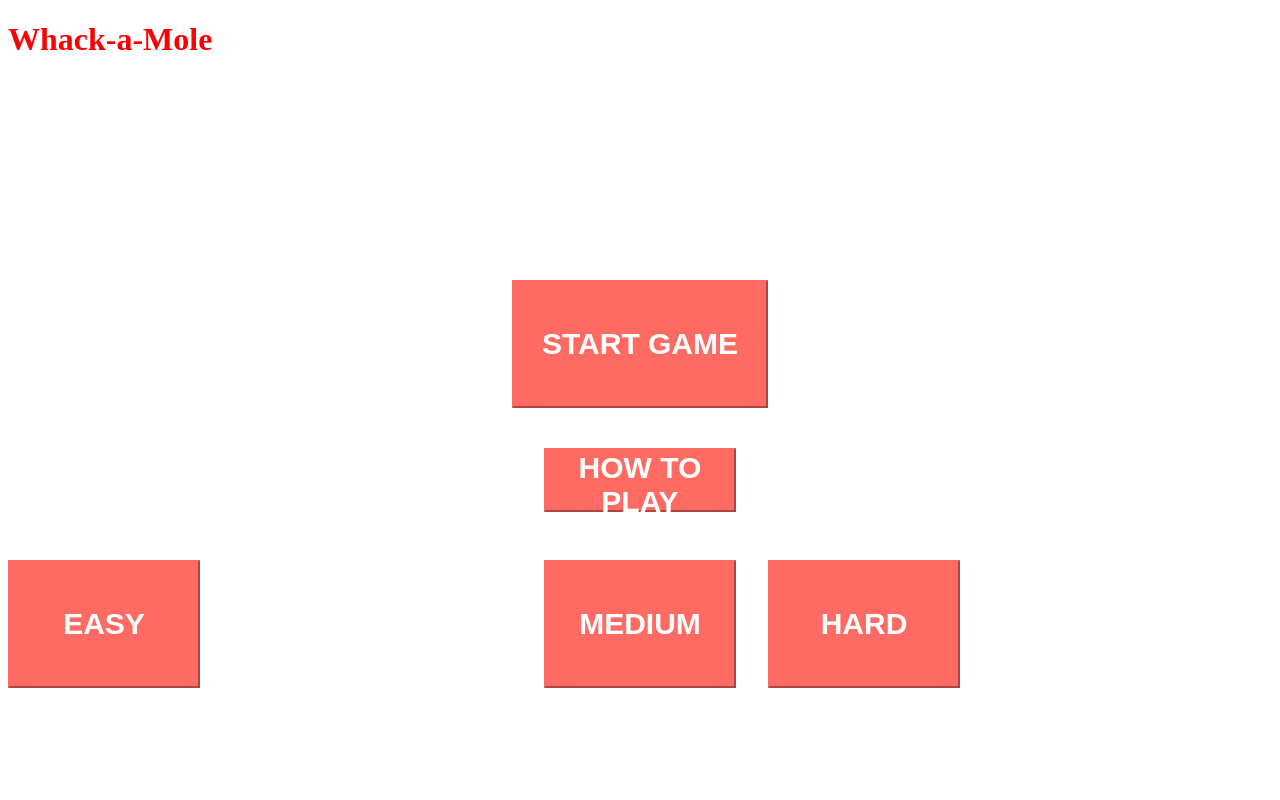
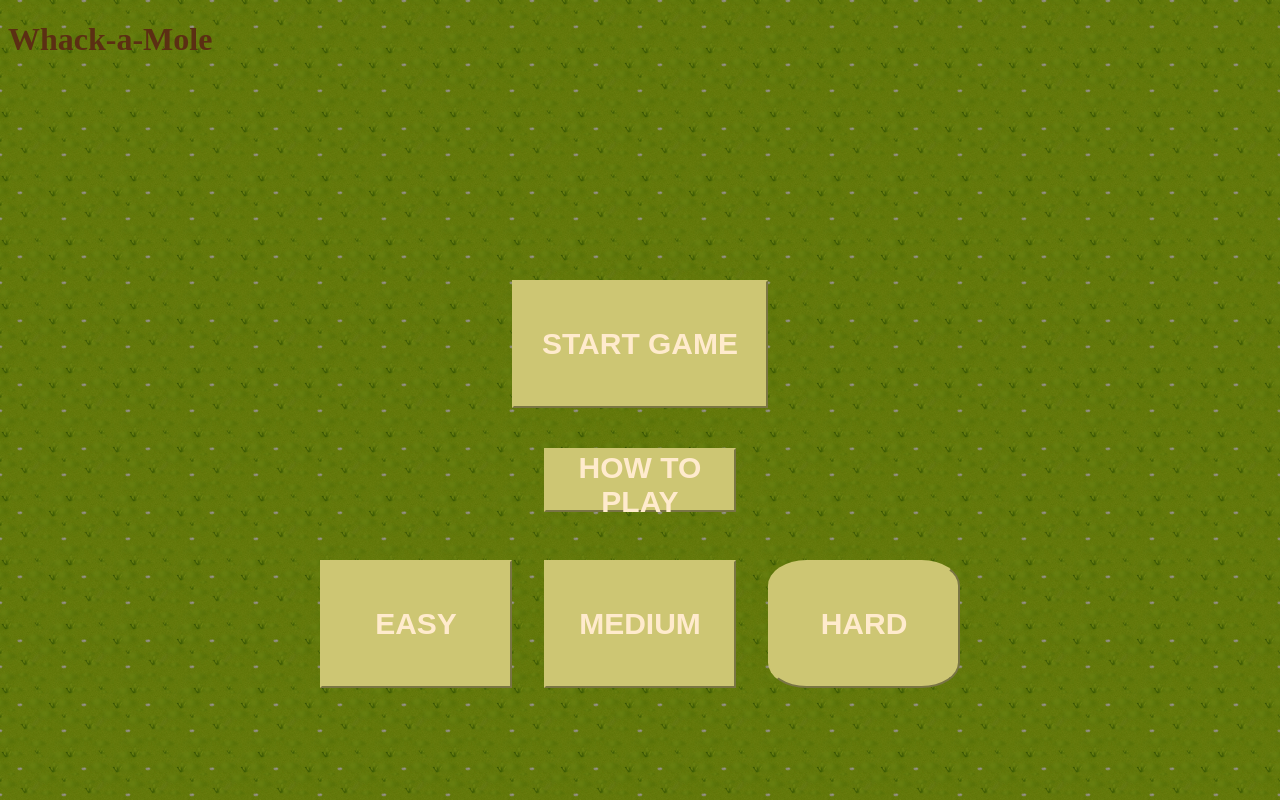
Before and after one commit to aj-bhatia/spell-a-mole, a plain HTML site: page index.html in a window 1280 px wide. Drawn offline with Linux system fonts and the light colour scheme.

Commit message:
added asset, set background, changed css

```diff
--- a/css/style.css
+++ b/css/style.css
@@ -1,5 +1,10 @@
+body {
+    background: url("../assets/tileset.png") repeat;
+}
+
 h1 {
-    color: red;
+    color: #5b2f13;
+
 }
 
 #container {
@@ -65,25 +70,37 @@ h1 {
     font-size:  30px;
     font-weight: bold;
     text-transform: uppercase;
-    color:  white;
-    background-color: #ff6b63;
-    border-color: #ff6b63;
+    color:  #ffebcd;
+    background-color: #cdc673;
+    border-color: #cdc673;
     position: absolute;
     left:  40vw;
     top:  35vh;
 }
+
+#start_button:hover {
+    background-color: #1f5514;
+    color: #cdc673;
+}
+
 #how_toButton{
     height: 5vw;
     width: 15vw;
     font-size:  30px;
     font-weight: bold;
     text-transform: uppercase;
-    color:  white;
-    background-color: #ff6b63;
-    border-color: #ff6b63;
+    color:  #ffebcd;
+    background-color: #cdc673;
+    border-color: #cdc673;
     position: absolute;
     left:  42.5vw;
     top:  56vh;
+}
+
+#how_toButton:hover{
+    background-color: #1f5514;
+    border-color: #1f5514;
+    color: #cdc673;
 }
 
 .div_head{
@@ -97,15 +114,15 @@ h1 {
     font-size:  30px;
     font-weight: bold;
     text-transform: uppercase;
-    color:  white;
-    background-color: #ff6b63;
-    border-color: #ff6b63;
-
+    color:  #ffebcd;
+    background-color: #cdc673;
+    border-color: #cdc673;
 }
 
 .reset_button:hover{
-    background-color: yellow;
-    color: #ff6b63;
+    background-color: #1f5514;
+    border-color: #1f5514;
+    color: #cdc673;
 }
 
 #easy_button{
@@ -114,12 +131,18 @@ h1 {
 	font-size:  30px;
 	font-weight: bold;
 	text-transform: uppercase;
-	color:  white;
-	background-color: #ff6b63;
-	border-color: #ff6b63;
+	color:  #ffebcd;
+	background-color: #cdc673;
+	border-color: #cdc673;
 	position: absolute;
-	left:  30;
+	left:  25vw;
 	top:  70vh;
+}
+
+#easy_button:hover{
+    background-color: #1f5514;
+    border-color: #1f5514;
+    color: #cdc673;
 }
 
 #medium_button{
@@ -128,12 +151,18 @@ h1 {
 	font-size:  30px;
 	font-weight: bold;
 	text-transform: uppercase;
-	color:  white;
-	background-color: #ff6b63;
-	border-color: #ff6b63;
+	color:  #ffebcd;
+	background-color: #cdc673;
+	border-color: #cdc673;
 	position: absolute;
 	left:  42.5vw;
 	top:  70vh;
+}
+
+#medium_button:hover{
+    background-color: #1f5514;
+    border-color: #1f5514;
+    color: #cdc673;
 }
 
 #hard_button{
@@ -142,10 +171,16 @@ h1 {
 	font-size:  30px;
 	font-weight: bold;
 	text-transform: uppercase;
-	color:  white;
-	background-color: #ff6b63;
-	border-color: #ff6b63;
+	color:  #ffebcd;
+	background-color: #cdc673;
+	border-color: #cdc673;
+    border-radius: 20%;
 	position: absolute;
 	left:  60vw;
 	top:  70vh;
 }
+#hard_button:hover{
+    background-color: #1f5514;
+    border-color: #1f5514;
+    color: #cdc673;
+}
--- a/start.js
+++ b/start.js
@@ -13,15 +13,15 @@ const hardButton = document.querySelector('#hard_button')
 
 
 //testing hover capabilites through dom, can just do csss instead
-start_game_button.addEventListener("mouseenter",() =>{
-    start_game_button.style.backgroundColor = "Yellow";
-    start_game_button.style.color = "#ff6b63";
-});
+//start_game_button.addEventListener("mouseenter",() =>{
+//    start_game_button.style.backgroundColor = "Yellow";
+//    start_game_button.style.color = "#ff6b63";
+//});
 
-start_game_button.addEventListener("mouseleave",() =>{
-    start_game_button.style.backgroundColor = "#ff6b63";
-    start_game_button.style.color = "white";
-});
+//start_game_button.addEventListener("mouseleave",() =>{
+//    start_game_button.style.backgroundColor = "#ff6b63";
+//    start_game_button.style.color = "white";
+//});
 
 
 start_game_button.addEventListener("click",() =>{
```
Also changed, not shown: assets/tileset.png (added).
